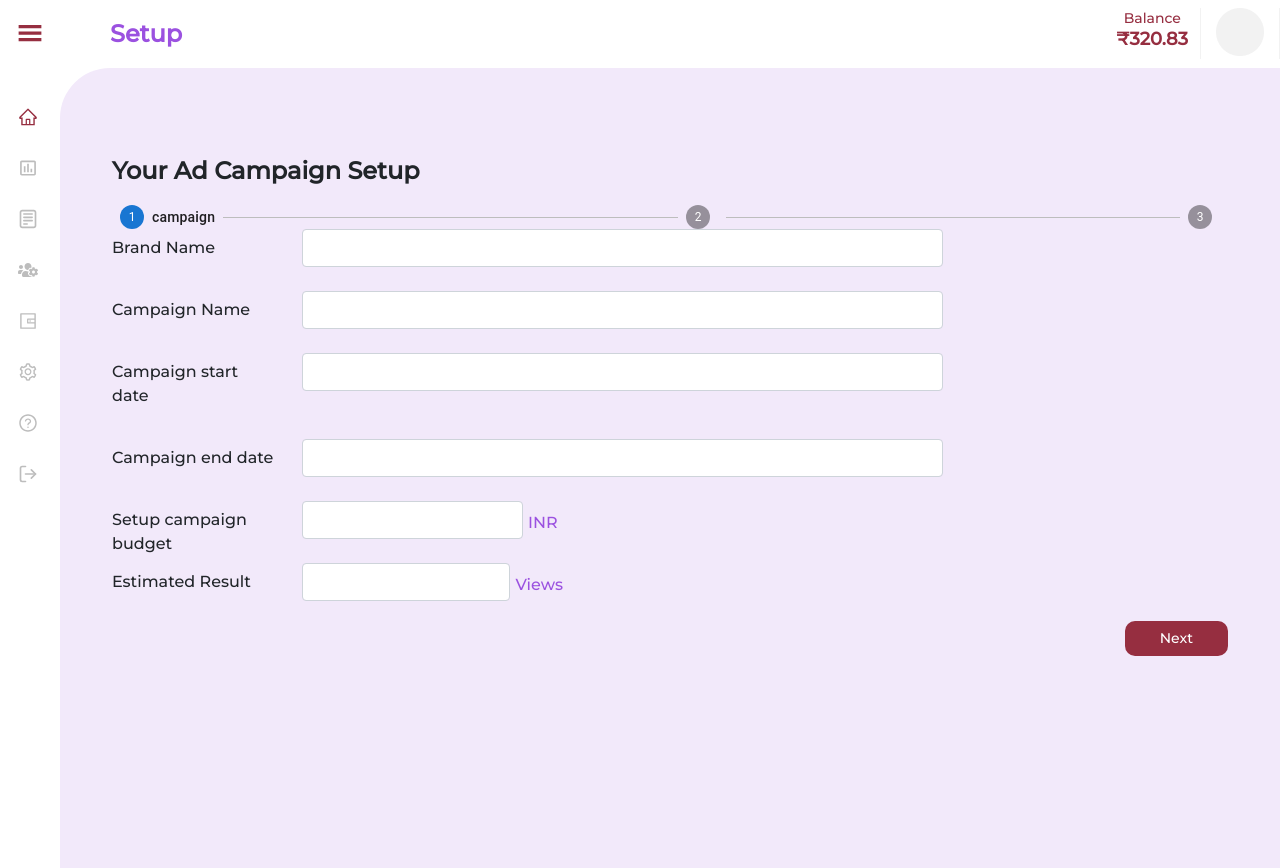
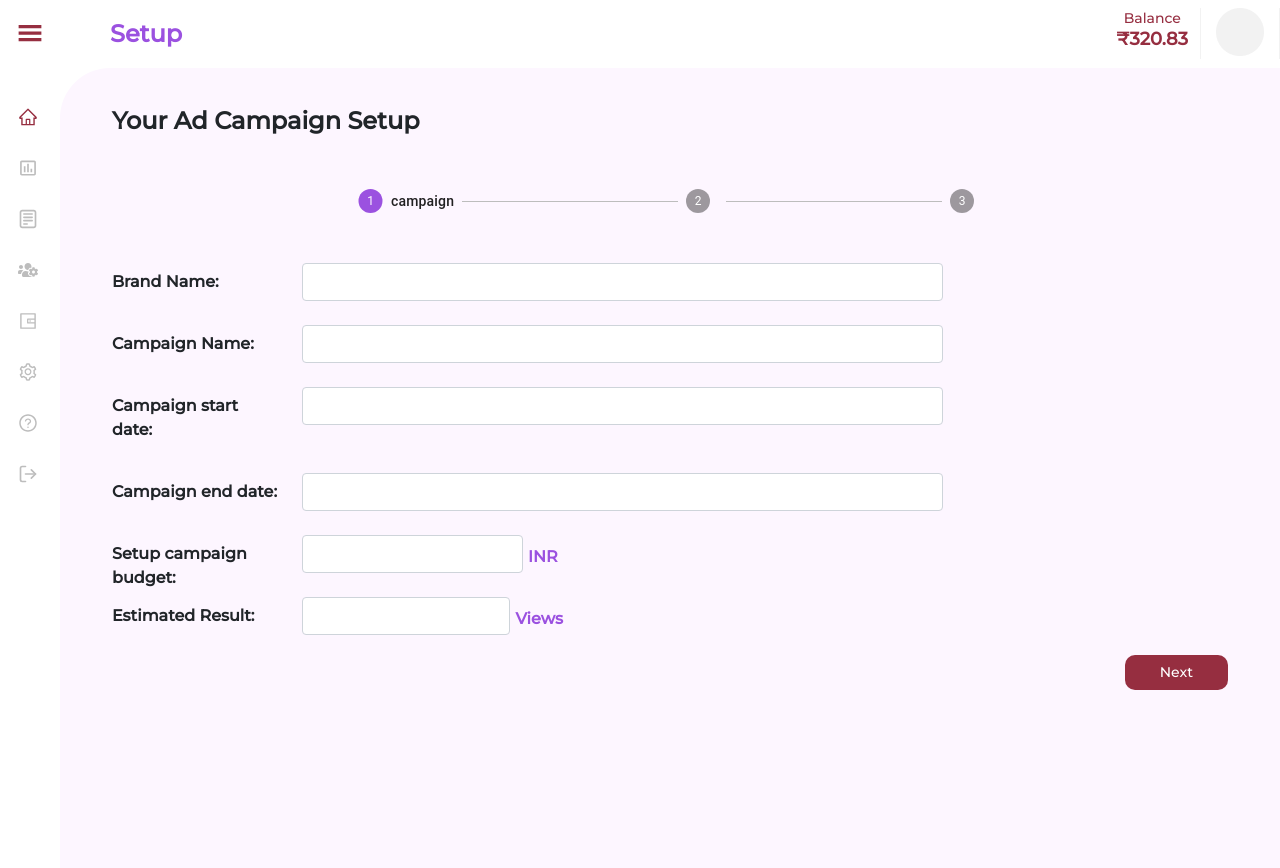
Before and after one commit to Adityaaj18/tnl-assignment, a React (Create React App) app: page /setup in a window 1280 px wide. Built offline with nearby package versions, Linux system fonts and the light colour scheme.

Commit message:
STYLE CHANGES

```diff
--- a/src/App.css
+++ b/src/App.css
@@ -16,6 +16,7 @@
 
 .modal-dialog{
   max-width: 60vw;
+
 }
 
 .modal-content{
@@ -218,6 +219,27 @@ padding: 0px 20px;
   }
 }
 
+
+
+.css-1u4zpwo-MuiSvgIcon-root-MuiStepIcon-root.Mui-completed{
+  color:
+  #9B51E0 !important;
+}
+
+.css-1u4zpwo-MuiSvgIcon-root-MuiStepIcon-root.Mui-active{
+  color:
+  #9B51E0 !important;
+  width: 25px !important;
+}
+
+.MuiStepper-root, .MuiStepper-horizontal, .css-m5vj9m-MuiStepper-root{
+  width: 50vw !important;
+  margin: auto !important;
+
+
+
+}
+
 /* ad placement */
 .parent{
   position: relative;
--- a/src/components/Analytics.js
+++ b/src/components/Analytics.js
@@ -23,7 +23,7 @@ const Analytics = () => {
             style={{
                marginLeft: '60px',
                padding: '35px 25px',
-               background: '#f2e9fa',
+               background: '#FDF6FF',
                marginTop: '68px',
                borderTopLeftRadius: '50px',
                height: '100vh'
--- a/src/components/Analytics2.js
+++ b/src/components/Analytics2.js
@@ -22,7 +22,7 @@ const Analytics2 = () => {
             style={{
                marginLeft: '60px',
                padding: '35px 25px',
-               background: '#f2e9fa',
+               background: '#FDF6FF',
                marginTop: '68px',
                borderTopLeftRadius: '50px',
                height: '100%'
--- a/src/components/CampaignSetup.js
+++ b/src/components/CampaignSetup.js
@@ -35,8 +35,10 @@ const CampaignSetup = () => {
             style={{
                marginLeft: '60px',
                padding: '35px 25px',
-               background: '#f2e9fa',
+               background: '#FDF6FF',
+
                marginTop: '68px',
+
                borderTopLeftRadius: '50px',
                height: '100vh'
             }}
@@ -46,7 +48,7 @@ const CampaignSetup = () => {
                   style={{
                      fontSize: '24px',
                      fontWeight: '700',
-                     marginTop: '50px'
+                     marginBottom: '50px'
                   }}
                >
                   Your Ad Campaign Setup
--- a/src/components/Campaigns.js
+++ b/src/components/Campaigns.js
@@ -50,7 +50,7 @@ const Campaigns = () => {
             style={{
                marginLeft: '60px',
                padding: '35px 25px',
-               background: '#f2e9fa',
+               background: '#FDF6FF',
                marginTop: '68px',
                borderTopLeftRadius: '50px'
             }}
--- a/src/components/Main2.js
+++ b/src/components/Main2.js
@@ -21,7 +21,7 @@ const Main2 = () => {
             style={{
                marginLeft: '60px',
                padding: '35px 25px',
-               background: '#f2e9fa',
+               background: '#FDF6FF',
                marginTop: '68px',
                borderTopLeftRadius: '50px',
                height: '100%'
--- a/src/components/MyCampaigns.js
+++ b/src/components/MyCampaigns.js
@@ -62,7 +62,7 @@ const MyCampaigns = () => {
             style={{
                marginLeft: '60px',
                padding: '35px 25px',
-               background: '#f2e9fa',
+               background: '#FDF6FF',
                marginTop: '68px',
                borderTopLeftRadius: '50px'
             }}
--- a/src/components/Profile.js
+++ b/src/components/Profile.js
@@ -74,7 +74,7 @@ const Profile = () => {
             style={{
                marginLeft: '60px',
                padding: '35px 25px',
-               background: '#f2e9fa',
+               background: '#FDF6FF',
                marginTop: '68px',
                borderTopLeftRadius: '50px',
                height: '150vh'
--- a/src/components/Step1.js
+++ b/src/components/Step1.js
@@ -7,9 +7,14 @@ const Step1 = () => {
 
    return (
       <div>
-         <form>
+         <form style={{ marginTop: '50px' }}>
             <div className="form-group row">
-               <label className="col-sm-2 col-form-label">Brand Name</label>
+               <label
+                  className="col-sm-2 col-form-label"
+                  style={{ fontWeight: '700' }}
+               >
+                  Brand Name:
+               </label>
                <div className="col-lg-7 col-sm-10">
                   <input
                      type="text"
@@ -23,7 +28,12 @@ const Step1 = () => {
             </div>
             <br />
             <div className="form-group row">
-               <label className="col-sm-2 col-form-label">Campaign Name</label>
+               <label
+                  className="col-sm-2 col-form-label"
+                  style={{ fontWeight: '700' }}
+               >
+                  Campaign Name:
+               </label>
                <div className="col-lg-7 col-sm-10">
                   <input
                      type="text"
@@ -40,26 +50,29 @@ const Step1 = () => {
             </div>
             <br />
             <div className="form-group row">
-               <label className="col-sm-2 col-form-label">
-                  Campaign start date
+               <label
+                  className="col-sm-2 col-form-label"
+                  style={{ fontWeight: '700' }}
+               >
+                  Campaign start date:
                </label>
                <div className="col-lg-7 col-sm-10">
                   <input className="form-control" />
                </div>
             </div>
             <br />
-            <div className="form-group row">
+            <div className="form-group row" style={{ fontWeight: '700' }}>
                <label className="col-sm-2 col-form-label">
-                  Campaign end date
+                  Campaign end date:
                </label>
                <div className="col-lg-7 col-sm-10">
                   <input className="form-control" />
                </div>
             </div>
             <br />
-            <div className="form-group row">
+            <div className="form-group row" style={{ fontWeight: '700' }}>
                <label className="col-sm-2 col-form-label">
-                  Setup campaign budget
+                  Setup campaign budget:
                </label>
                <div className="col-lg-3 col-sm-10" style={{ display: 'flex' }}>
                   <div>
@@ -78,9 +91,12 @@ const Step1 = () => {
                   </span>
                </div>
             </div>
-            <div className="form-group row">
-               <label className="col-sm-2 col-form-label">
-                  Estimated Result
+            <div className="form-group row" style={{ fontWeight: '700' }}>
+               <label
+                  className="col-sm-2 col-form-label"
+                  style={{ fontWeight: '700' }}
+               >
+                  Estimated Result:
                </label>
 
                <div className="col-lg-3 col-sm-10" style={{ display: 'flex' }}>
--- a/src/components/Wallet.js
+++ b/src/components/Wallet.js
@@ -23,7 +23,7 @@ const Wallet = () => {
             style={{
                marginLeft: '60px',
                padding: '35px 25px',
-               background: '#f2e9fa',
+               background: '#FDF6FF',
                marginTop: '68px',
                borderTopLeftRadius: '50px',
                height: '100vh'
--- a/src/components/home/Main.js
+++ b/src/components/home/Main.js
@@ -87,7 +87,7 @@ const Main = () => {
          style={{
             marginLeft: '60px',
             padding: '35px 25px',
-            background: '#f2e9fa',
+            background: '#FDF6FF',
             marginTop: '68px',
             borderTopLeftRadius: '50px'
          }}
```
